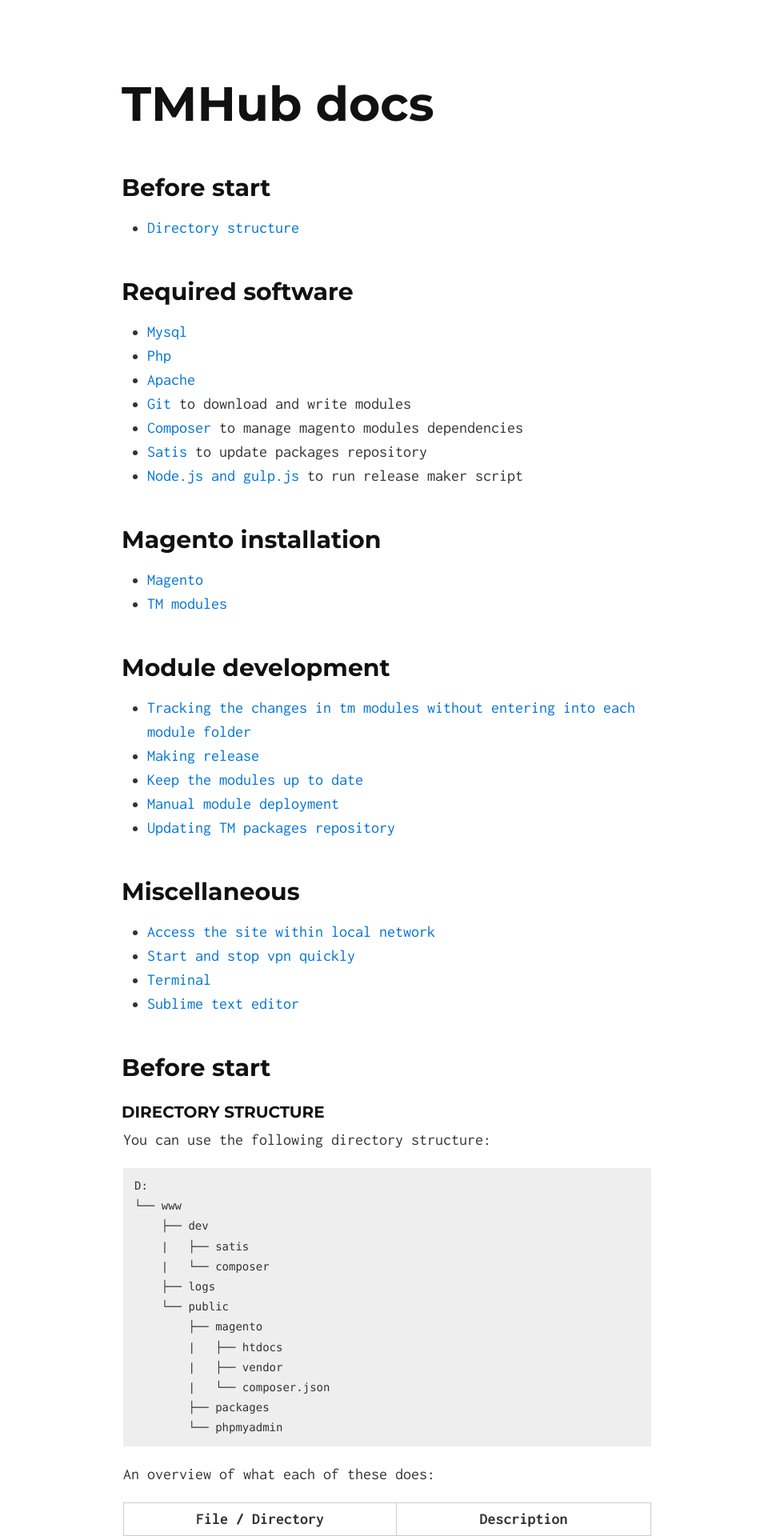
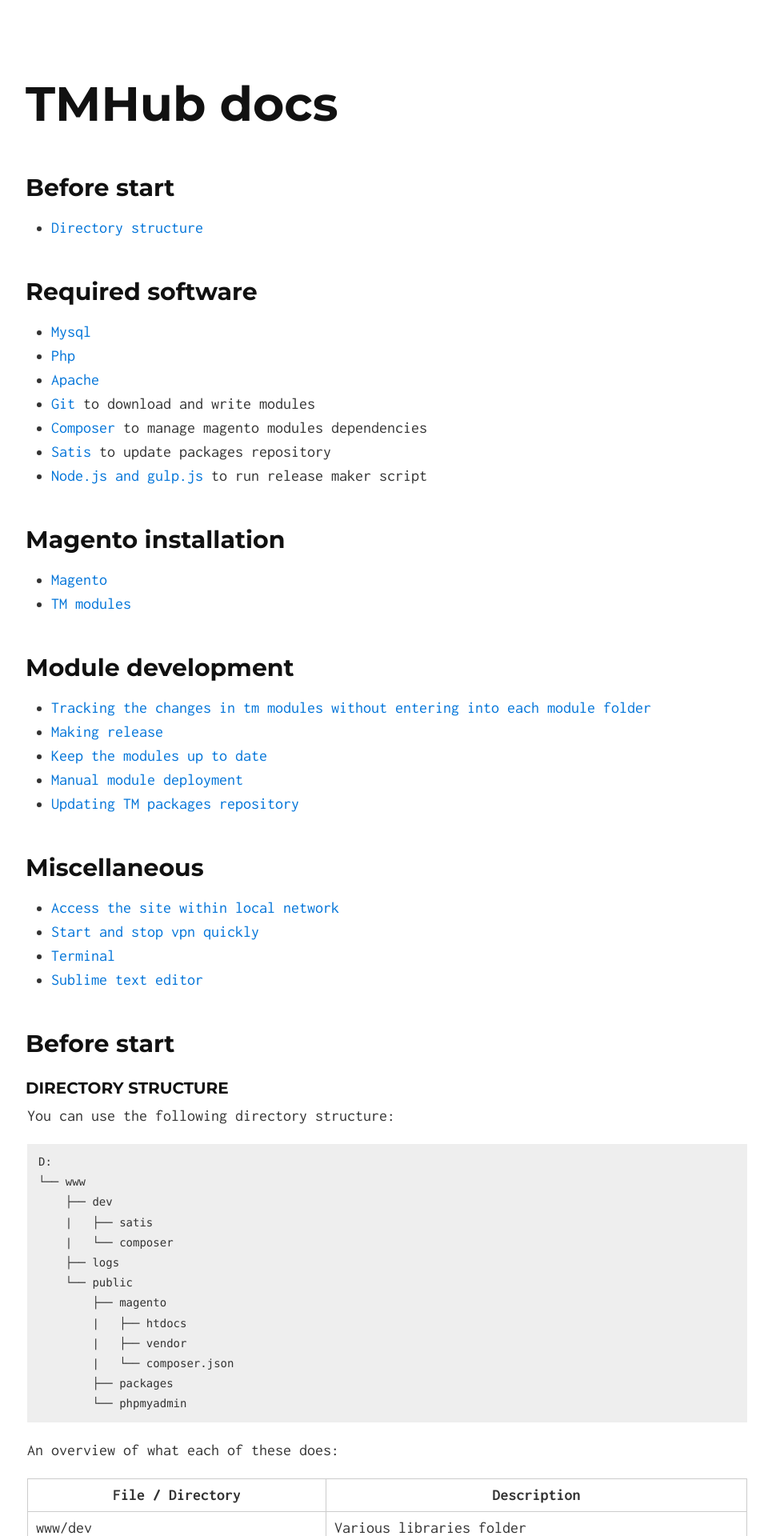
Before and after one commit to tmhub/tmhub.github.io, a Jekyll site: the page built from index.html, in a window 1280 px wide. Shown: the top 1920 px of the page at 80% size, without its empty margins (156-1121 px from the left). Built offline with Jekyll 4.4.1, drawn with Linux system fonts in a browser that asks for light colours; nearby versions of some CDN libraries.

Commit message:
Site made wider

```diff
--- a/css/custom.css
+++ b/css/custom.css
@@ -12,7 +12,7 @@
     width: 100%;
 }
 .container {
-    max-width: 33rem;
+    max-width: 45rem;
 }
 .header-link {
     font-size: 0.8em;
```
